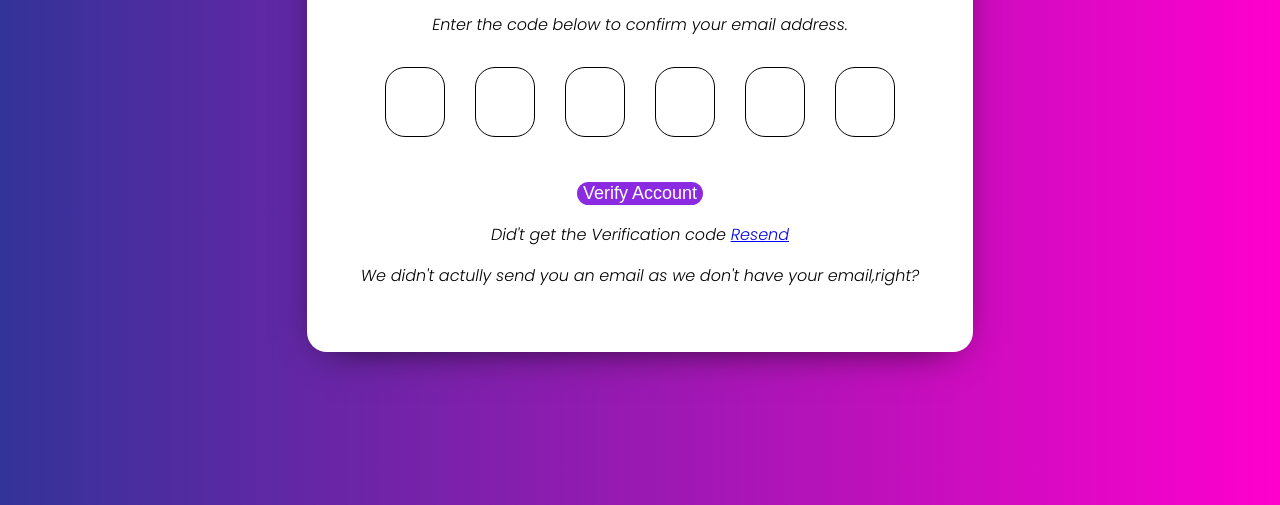
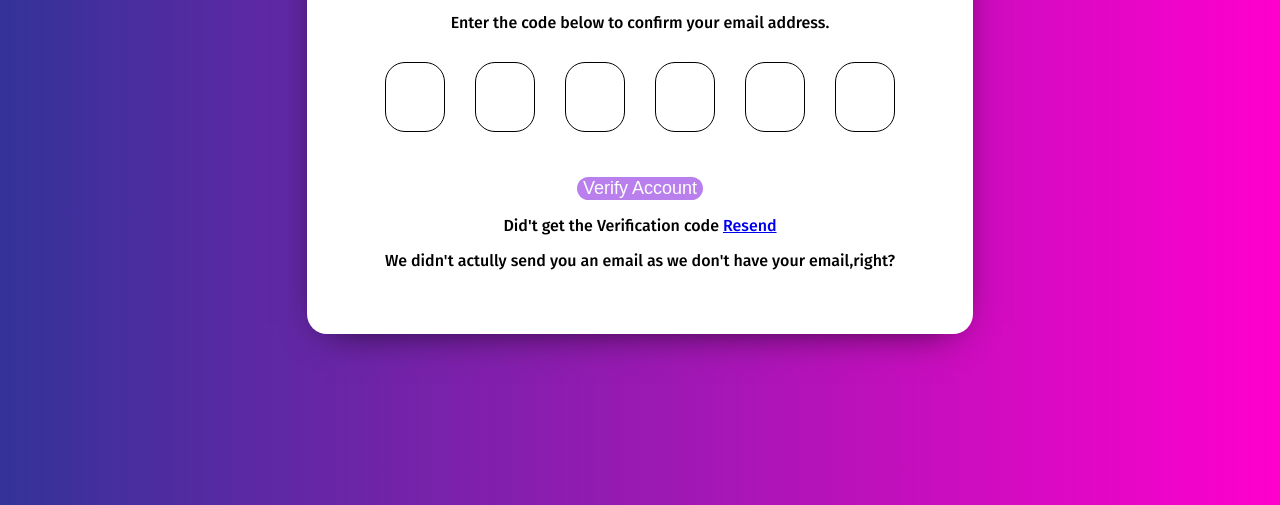
Before and after one commit to vishalmanjhi98/Account-Verification-Project, a plain HTML site: page index.html in a window 1280 px wide. Shown: the part 295-800 px from the top of the page. Drawn offline with Linux system fonts and the light colour scheme.

Commit message:
hlw vishal

```diff
--- a/style.css
+++ b/style.css
@@ -1,4 +1,5 @@
 @import url('https://fonts.googleapis.com/css2?family=Poppins:ital,wght@1,300&display=swap');
+@import url('https://fonts.googleapis.com/css2?family=Fira+Sans:wght@500&family=Kanit:ital,wght@1,500&display=swap');
 *{
     box-sizing: border-box;
 }
@@ -6,7 +7,7 @@ h1{
     margin:0;
 }
 body{
-    font-family: 'Poppins', sans-serif;
+    font-family: 'Fira Sans', sans-serif;
     padding: 0;
     margin: 0;
     display: flex;
@@ -25,12 +26,10 @@ body{
 }
 .container{
    margin: 30px;
+   display:grid;
    gap: 30px;
-   display:grid;
-
    justify-content: center;
    grid-template-columns: repeat(6, auto);
-
 }
 .container input{
    width: 60px;
@@ -58,7 +57,7 @@ margin-top: 15px;
   opacity: .9;
   cursor: default;
 }
-.otp-account button[disabled] {
+.otp-account button {
     opacity: .6;
     cursor: default;
 }
```
